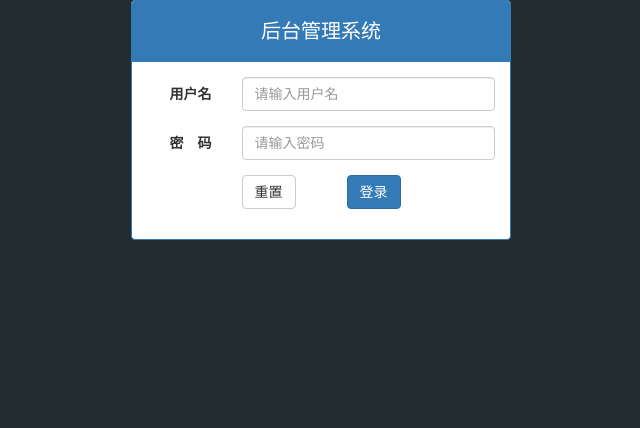
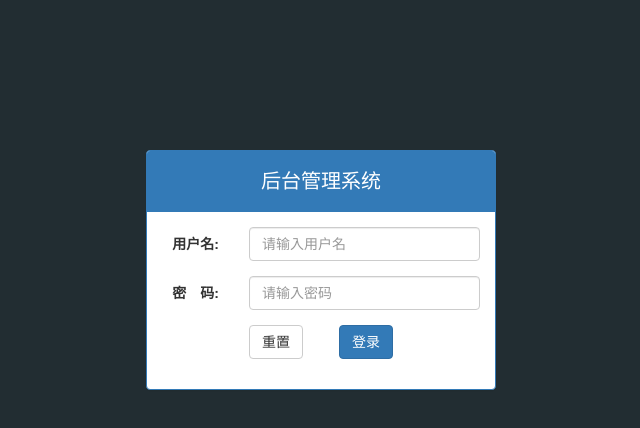
Before and after one commit to hjwhjw008/letao, a website: page public/back/login.html in a window 1280 px wide. Shown: the whole page, without its empty margins (319-959 px from the left). Drawn offline with Linux system fonts and the light colour scheme; files whose address does not match are found by name.

Commit message:
登录功能完成-修改版

```diff
--- a/public/back/css/common.less
+++ b/public/back/css/common.less
@@ -2,15 +2,16 @@
 .no-padding {
   padding: 0;
 }
-
-
+.mt-150 {
+  margin-top: 150px;
+}
 
 /*--------------------------------样式---------------------------*/
 /*登录页*/
 .login-bgc {
   background-color: #222D32;
 }
-//登录框样式
+/*登录框样式*/
 .panel {
   .login-title {
     height: 40px;
--- a/public/back/login.html
+++ b/public/back/login.html
@@ -13,20 +13,21 @@
 <body class="login-bgc">
 
   <div class="container login-box">
-        <div class="panel panel-primary col-lg-4 col-lg-offset-4 no-padding mt-150">
+        <div class="col-lg-4 col-lg-offset-4 mt-150">
+          <div class="panel panel-primary">
             <div class="panel-heading">
               <h3 class="panel-title login-title">后台管理系统</h3>
             </div>
             <div class="panel-body">
               <form class="form-horizontal" id="loginForm">
                 <div class="form-group">
-                <label for="username" class="col-sm-3 control-label">用户名</label>
+                  <label for="username" class="col-sm-3 control-label">用户名:</label>
                   <div class="col-sm-9">
                     <input type="username" name="username" class="form-control" id="username" placeholder="请输入用户名">
                   </div>
                 </div>
                 <div class="form-group">
-                <label for="password" class="col-sm-3 control-label">密　码</label>
+                  <label for="password" class="col-sm-3 control-label">密　码:</label>
                   <div class="col-sm-9">
                     <input type="password" name="password" class="form-control" id="password" placeholder="请输入密码">
                   </div>
@@ -41,6 +42,7 @@
             </div>
           </div>
         </div>
+  </div>
   <script src="./lib//jquery/jquery.min.js"></script>
   <script src="./lib/bootstrap/js/bootstrap.min.js"></script>
   <script src="./lib/bootstrap-validator/js/bootstrapValidator.min.js"></script>
```
Also changed, not shown: public/back/css/common.css. Lines whose indentation alone changed are shown as unchanged.
